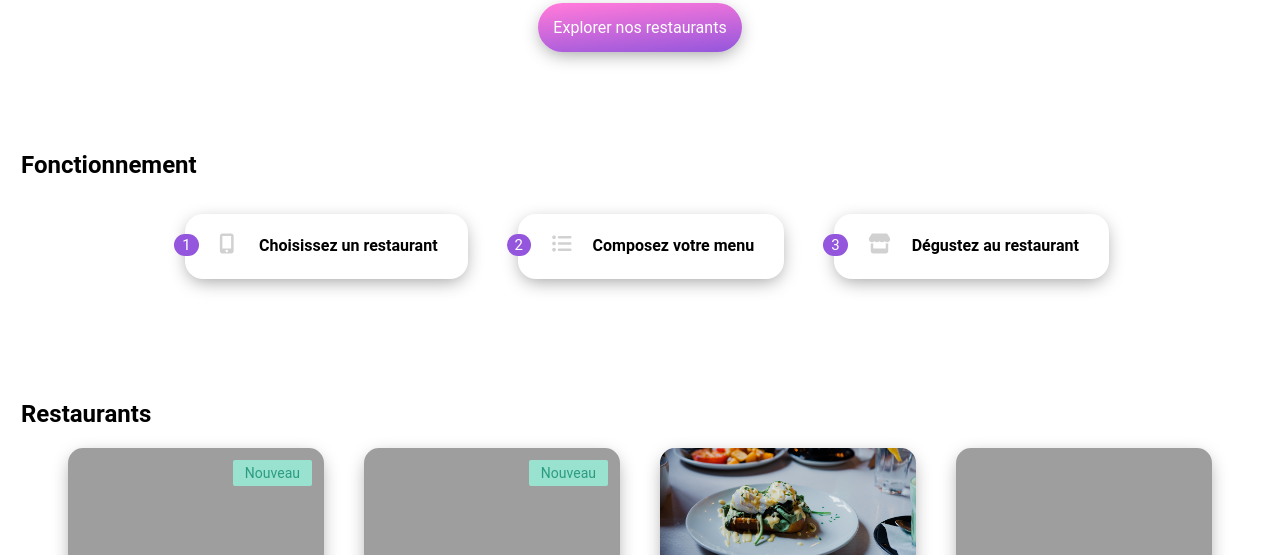
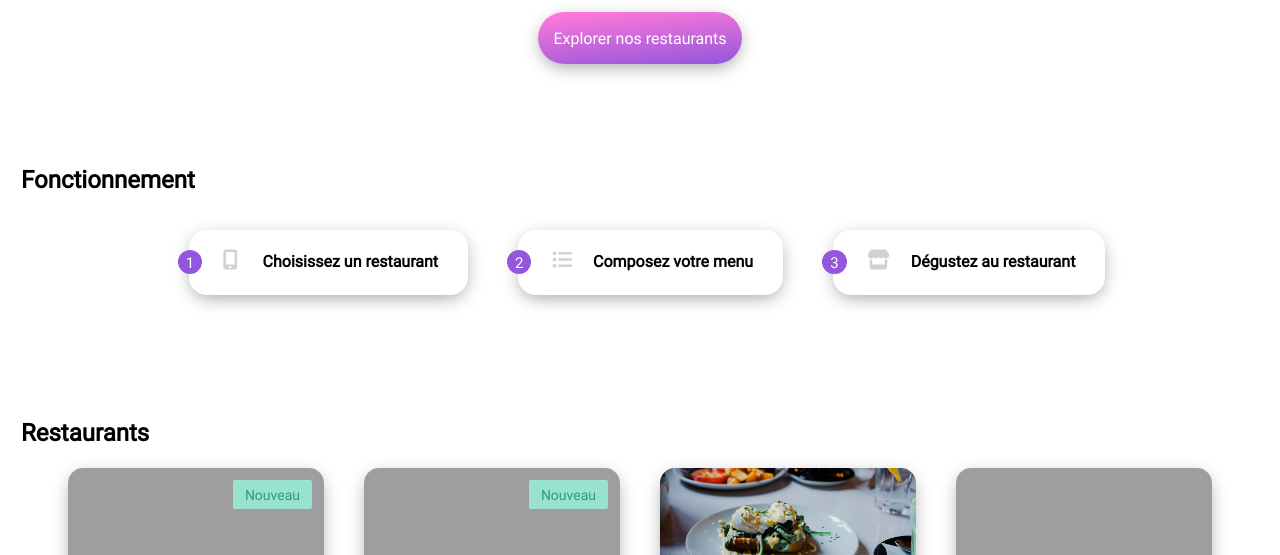
Before and after one commit to fozzini/FlorianFoezon_3_15042021, a website: page index.html in a window 1280 px wide. Shown: the part 245-800 px from the top of the page. Drawn offline with Linux system fonts and the light colour scheme; the site is published under a folder, as on GitHub Pages, so addresses that start at the root find nothing.

Commit message:
suppression dossier logo + chemin des fonts

```diff
--- a/sass/Base/_font.scss
+++ b/sass/Base/_font.scss
@@ -1,23 +1,23 @@
 @font-face {
     font-family: 'shrikhand';
     src: url('shrikhand-regular-webfont.eot');
-    src: url('/font/Shrikhand/shrikhand-regular-webfont.ttf') format('embedded-opentype'),
-         url('/font/Shrikhand/shrikhand-regular-webfont.woff2') format('woff2'),
-         url('/font/Shrikhand/shrikhand-regular-webfont.woff') format('woff'),
-         url('/font/Shrikhand/shrikhand-regular-webfont.ttf') format('truetype'),
-         url('/font/Shrikhand/shrikhand-regular-webfont.svg#shrikhandregular') format('svg');
+    src: url('../font/Shrikhand/shrikhand-regular-webfont.ttf') format('embedded-opentype'),
+         url('../font/Shrikhand/shrikhand-regular-webfont.woff2') format('woff2'),
+         url('../font/Shrikhand/shrikhand-regular-webfont.woff') format('woff'),
+         url('../font/Shrikhand/shrikhand-regular-webfont.ttf') format('truetype'),
+         url('../font/Shrikhand/shrikhand-regular-webfont.svg#shrikhandregular') format('svg');
     font-weight: normal;
     font-style: normal;
 
 }
 @font-face {
     font-family: 'roboto';
-    src: url('/font/roboto/roboto-regular-webfont.eot');
-    src: url('/font/roboto/roboto-regular-webfont.eot?#iefix') format('embedded-opentype'),
-         url('/font/roboto/roboto-regular-webfont.woff2') format('woff2'),
-         url('/font/roboto/roboto-regular-webfont.woff') format('woff'),
-         url('/font/roboto/roboto-regular-webfont.ttf') format('truetype'),
-         url('/font/roboto/roboto-regular-webfont.svg#robotoregular') format('svg');
+    src: url('../font/roboto/roboto-regular-webfont.eot');
+    src: url('../font/roboto/roboto-regular-webfont.eot?#iefix') format('embedded-opentype'),
+         url('../font/roboto/roboto-regular-webfont.woff2') format('woff2'),
+         url('../font/roboto/roboto-regular-webfont.woff') format('woff'),
+         url('../font/roboto/roboto-regular-webfont.ttf') format('truetype'),
+         url('../font/roboto/roboto-regular-webfont.svg#robotoregular') format('svg');
     font-weight: normal;
     font-style: normal;
 }
```
Also changed, not shown: images/logo/ohmyfood.png (deleted), images/logo/ohmyfood@2x.svg (deleted), sass/main.css, 1 other file.
